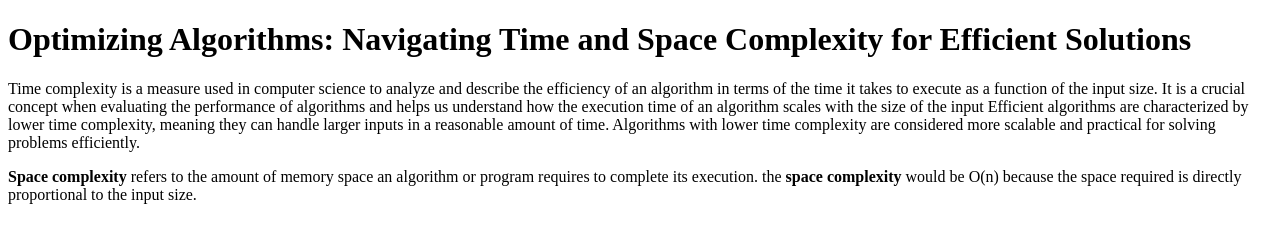
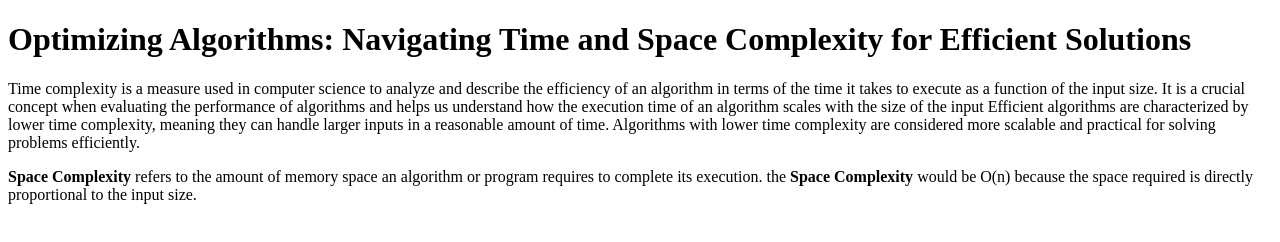
Before and after one commit to acciojob/time-and-space-complexity-Bhargavi-chenu, a website: page main.html in a window 1280 px wide. Drawn offline with Linux system fonts and the light colour scheme.

Commit message:
created a submission

```diff
--- a/main.html
+++ b/main.html
@@ -10,7 +10,7 @@
 	<!-- the entire body must be written by student -->
 	<h1>Optimizing Algorithms: Navigating Time and Space Complexity for Efficient Solutions</h1>
 	<p> Time complexity is a measure used in computer science to analyze and describe the efficiency of an algorithm in terms of the time it takes to execute as a function of the input size. It is a crucial concept when evaluating the performance of algorithms and helps us understand how the execution time of an algorithm scales with the size of the input Efficient algorithms are characterized by lower time complexity, meaning they can handle larger inputs in a reasonable amount of time. Algorithms with lower time complexity are considered more scalable and practical for solving problems efficiently.</p>
-	<p><b>Space complexity </b>refers to the amount of memory space an algorithm or program requires to complete its execution. the<b> space complexity</b> would be
+	<p><b>Space Complexity </b>refers to the amount of memory space an algorithm or program requires to complete its execution. the<b> Space Complexity</b> would be
 O(n) because the space required is directly proportional to the input size.</p>
 
 	<script type="text/javascript" src="./script.js">
```
